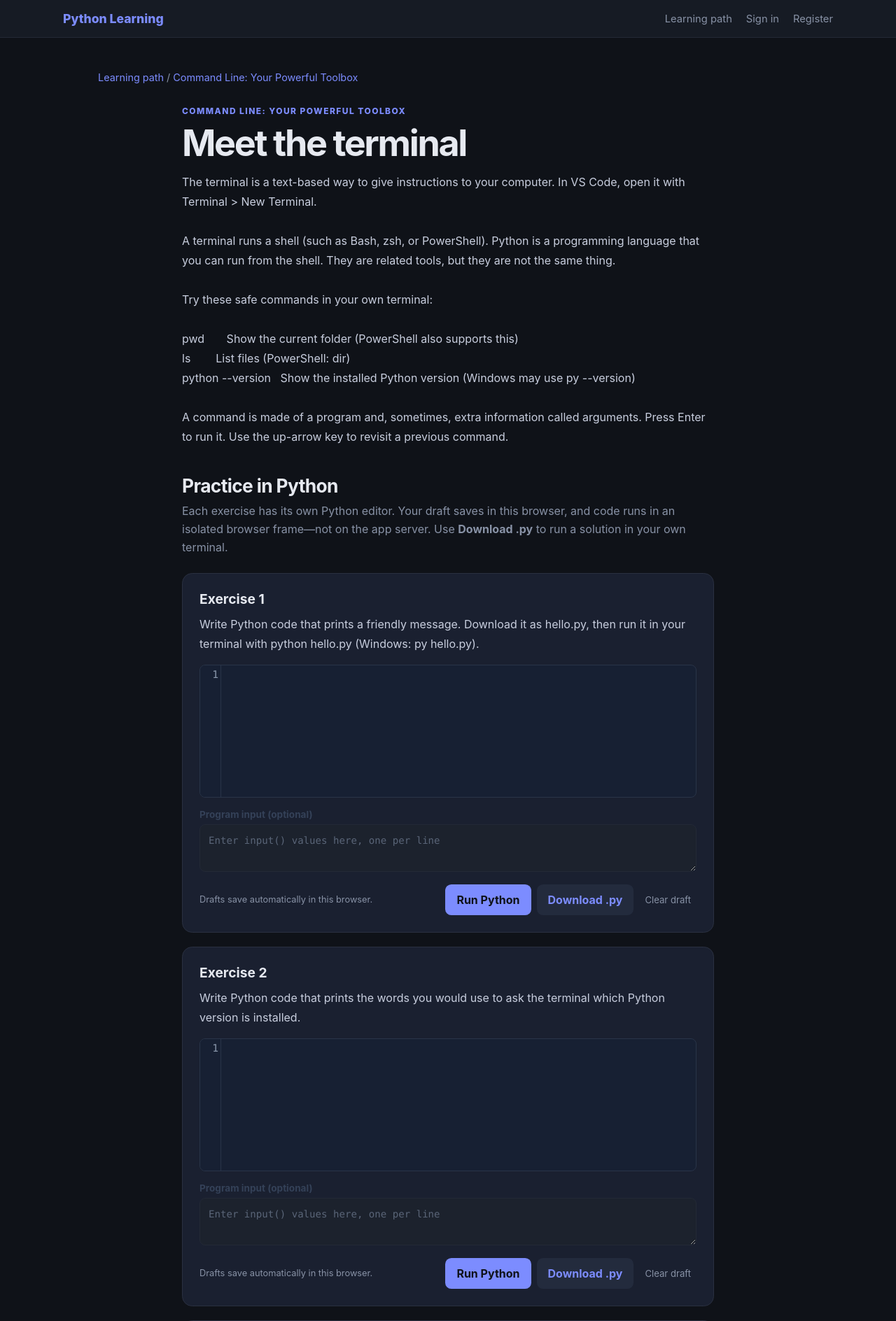
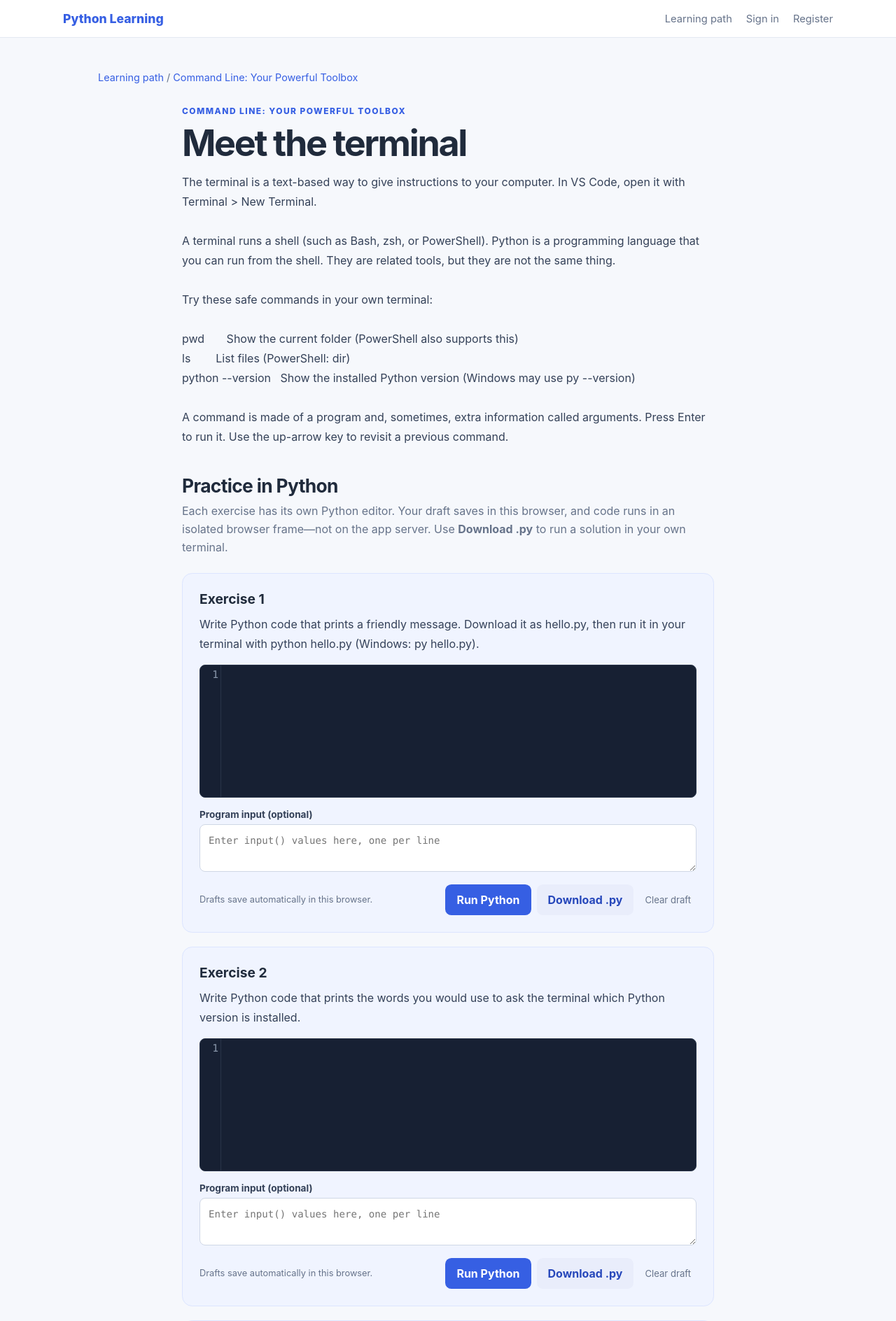
Before and after one commit to ezej0687-creator/Joshpy.py, a Flask app: page /lessons/1 in a window 1280 px wide. Shown: the top 1888 px of the page at 70% size. Run offline with Flask 3, Linux system fonts and the light colour scheme; data comes from the database, SQL or seed files in the repository.

Commit message:
revert: try a different palette

```diff
--- a/learning_app/static/style.css
+++ b/learning_app/static/style.css
@@ -1,19 +1,16 @@
 :root {
-  color-scheme: dark;
+  color-scheme: light;
   font-family: Inter, ui-sans-serif, system-ui, -apple-system, BlinkMacSystemFont, "Segoe UI", sans-serif;
-  color: #e6e9f0;
-  background: #0f1218;
+  color: #202b3c;
+  background: #f6f8fc;
   font-synthesis: none;
   text-rendering: optimizeLegibility;
-  --ink: #e6e9f0;
-  --muted: #8892a6;
-  --blue: #7c8cff;
-  --blue-dark: #5a6be0;
-  --line: #232936;
-  --surface: #161b24;
-  --surface-2: #1c222d;
-  --success: #4ade80;
-  --error: #f87171;
+  --ink: #202b3c;
+  --muted: #66738a;
+  --blue: #365fe3;
+  --blue-dark: #2748bb;
+  --line: #e3e8f1;
+  --surface: #ffffff;
 }
 
 * {
@@ -859,143 +856,3 @@ select:focus {
     max-width: 95%;
   }
 }
-
-/* ===== Dark-mode overrides (appended) ===== */
-body { background: var(--background, #0f1218); color: var(--ink); }
-.site-header { background: var(--surface); border-bottom-color: var(--line); }
-.site-footer { color: var(--muted); border-top-color: var(--line); }
-.page { color: var(--ink); }
-
-h1, h2, h3 { color: var(--ink); }
-
-.hero {
-  border-color: #2a2f3d;
-  background: linear-gradient(125deg, #1a2030, #14181f 75%);
-}
-.hero > p:not(.eyebrow),
-.page-intro > p:not(.eyebrow) { color: var(--muted); }
-.eyebrow { color: var(--blue); }
-
-.module-card {
-  background: var(--surface);
-  border-color: var(--line);
-}
-.module-card:hover { border-color: var(--blue); }
-.module-card p { color: var(--muted); }
-.module-number { color: #5a6578; }
-.card-meta { color: var(--muted); }
-
-.progress-track { background: #232936; }
-.progress-track span { background: var(--blue); }
-
-.breadcrumb a, .text-link, .text-button:hover { color: var(--blue); }
-.breadcrumb { color: var(--muted); }
-.row-arrow { color: var(--muted); }
-
-.lesson-list, .admin-list {
-  background: var(--surface);
-  border-color: var(--line);
-}
-.lesson-row { border-bottom-color: var(--line); }
-.lesson-row:hover { background: var(--surface-2); }
-.lesson-status { border-color: var(--line); color: var(--muted); }
-.lesson-status.is-complete {
-  border-color: #1f4030;
-  background: #132a20;
-  color: var(--success);
-}
-
-.lesson-content { color: var(--ink); }
-.lesson-copy { color: #c8cede; }
-
-.exercise-panel {
-  background: #1a2030;
-  border-color: #2a3040;
-}
-
-.form-card, .tutor-card {
-  background: var(--surface);
-  border-color: var(--line);
-}
-input, textarea, select {
-  background: var(--surface-2);
-  border-color: var(--line);
-  color: var(--ink);
-}
-input:focus, textarea:focus, select:focus {
-  border-color: var(--blue);
-  outline-color: #2a3358;
-}
-input::placeholder, textarea::placeholder { color: #5a6578; }
-
-.button { background: var(--blue); color: #0f1218; }
-.button:hover { background: #9aa7ff; }
-.button:disabled { background: #3a4260; color: #8892a6; }
-.button-secondary { background: #232b3d; color: var(--blue); }
-.button-secondary:hover { background: #2c3650; }
-.text-button { color: var(--muted); }
-
-.tutor-heading { border-bottom-color: var(--line); }
-.tutor-context { background: var(--surface-2); }
-.tutor-setup { background: #2a2416; color: #e6c67a; }
-.tutor-welcome { background: #232b3d; color: #c8cede; }
-.chat-message-user { background: var(--blue); color: #0f1218; }
-.chat-message-assistant { background: #232b3d; color: #e6e9f0; }
-.chat-message-error { background: #3a1f22; color: #fca5a5; }
-.tutor-form { border-top-color: var(--line); }
-
-.python-output { background: #0a0e14; color: #d4dae6; border-color: #2a3040; }
-.python-output.is-error { border-color: #7a3f3f; color: #fca5a5; }
-.program-input { background: var(--surface-2); color: var(--ink); }
-
-.data-table { color: var(--ink); }
-.data-table thead { background: var(--surface-2); color: #aab4c8; }
-.data-table th, .data-table td { border-bottom-color: var(--line); }
-.data-table tbody tr:last-child > * { border-bottom: 0; }
-.current-user-row { background: #1a2030; }
-
-.admin-module { border-bottom-color: var(--line); }
-.admin-lesson-list { border-top-color: var(--line); }
-.admin-module-heading p { color: var(--muted); }
-
-.flash-success { background: #132a20; color: var(--success); }
-.flash-error { background: #3a1f22; color: #fca5a5; }
-
-.empty-state { color: var(--muted); }
-.field-help { color: var(--muted); }
-
-.ranking-list { background: var(--surface); border-color: var(--line); }
-.ranking-list li { border-bottom-color: var(--line); }
-.rank-number { color: var(--blue); }
-.rank-note { color: var(--blue); }
-
-/* ===== Password show/hide toggle ===== */
-.password-field {
-  position: relative;
-  display: block;
-}
-.password-field input {
-  padding-right: 2.75rem;
-}
-.password-toggle {
-  position: absolute;
-  top: 50%;
-  right: 0.5rem;
-  transform: translateY(-50%);
-  display: grid;
-  place-items: center;
-  width: 2rem;
-  height: 2rem;
-  padding: 0;
-  border: 0;
-  background: transparent;
-  color: var(--muted);
-  cursor: pointer;
-  border-radius: 0.35rem;
-}
-.password-toggle:hover { color: var(--blue); background: var(--surface-2); }
-.password-toggle:focus-visible {
-  outline: 2px solid var(--blue);
-  outline-offset: 2px;
-}
-.password-toggle svg { width: 1.15rem; height: 1.15rem; display: block; }
```
